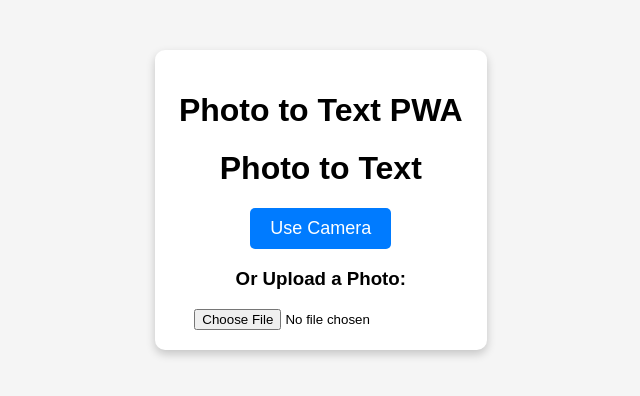
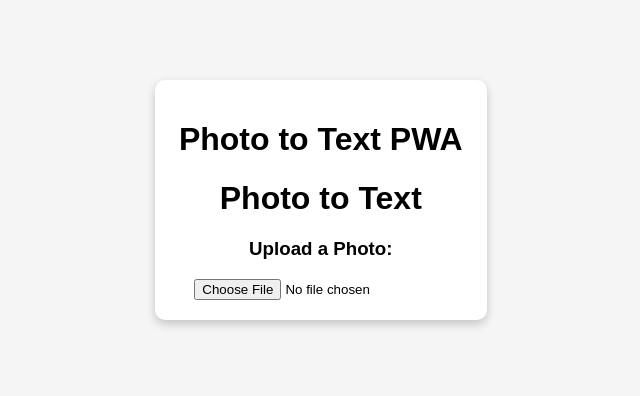
Before and after one commit to joesch21/hydrantextract, a React (Create React App) app: page / in a window 1280 px wide. Shown: the part 200-596 px from the top of the page, without its empty margins (323-963 px from the left). Built offline with nearby package versions, Linux system fonts and the light colour scheme.

Commit message:
upload file only

```diff
--- a/src/components/cameracapture.js
+++ b/src/components/cameracapture.js
@@ -1,72 +1,7 @@
-import React, { useRef, useState, useEffect } from 'react';
+import React, { useState } from 'react';
 
-const CameraCapture = ({ onCapture }) => {
-  const videoRef = useRef(null);
-  const canvasRef = useRef(null);
-  const [isCameraOn, setIsCameraOn] = useState(false);
-  const [preview, setPreview] = useState(null); // For previewing uploaded or captured images
-  const [isVideoReady, setIsVideoReady] = useState(false); // Ensure video element is ready
-
-  // Ensure video element is ready
-  useEffect(() => {
-    if (videoRef.current) {
-      setIsVideoReady(true); // Set video as ready once it's mounted
-    }
-  }, [videoRef]);
-
-  // Start the camera
-  const startCamera = async () => {
-    try {
-      if (!isVideoReady) {
-        alert('Camera element is not ready. Please refresh the page and try again.');
-        return;
-      }
-
-      const stream = await navigator.mediaDevices.getUserMedia({
-        video: {
-          facingMode: { ideal: 'environment' }, // Prefer rear camera
-        },
-      });
-
-      // Attach the camera stream to the video element
-      videoRef.current.srcObject = stream;
-      setIsCameraOn(true);
-    } catch (error) {
-      console.error('Error accessing the camera:', error);
-      if (error.name === 'NotAllowedError') {
-        alert('Camera access was denied. Please allow camera permissions in your browser settings.');
-      } else if (error.name === 'NotFoundError') {
-        alert('No camera was found on this device.');
-      } else {
-        alert(`Unable to access the camera: ${error.message}. Please check your permissions.`);
-      }
-    }
-  };
-
-  // Capture an image from the camera
-  const captureImage = () => {
-    const video = videoRef.current;
-    const canvas = canvasRef.current;
-    const context = canvas.getContext('2d');
-    canvas.width = video.videoWidth;
-    canvas.height = video.videoHeight;
-    context.drawImage(video, 0, 0, canvas.width, canvas.height);
-    const imageData = canvas.toDataURL('image/png');
-    setPreview(imageData); // Show the captured image as a preview
-    onCapture(imageData); // Pass the image data to the parent component
-
-    // Stop the camera
-    stopCamera();
-  };
-
-  // Stop the camera stream
-  const stopCamera = () => {
-    const stream = videoRef.current?.srcObject;
-    if (stream) {
-      stream.getTracks().forEach((track) => track.stop());
-    }
-    setIsCameraOn(false);
-  };
+const PhotoUpload = ({ onCapture }) => {
+  const [preview, setPreview] = useState(null); // For previewing uploaded images
 
   // Handle file upload
   const handleFileUpload = (event) => {
@@ -90,25 +25,9 @@ const CameraCapture = ({ onCapture }) => {
     <div>
       <h1>Photo to Text</h1>
 
-      {/* Camera Controls */}
-      <div>
-        <button onClick={startCamera} disabled={isCameraOn}>
-          Use Camera
-        </button>
-        {isCameraOn && (
-          <div>
-            <video ref={videoRef} autoPlay playsInline style={{ width: '100%' }} />
-            <button onClick={captureImage}>Capture Image</button>
-          </div>
-        )}
-      </div>
-
-      {/* Hidden canvas for capturing image */}
-      <canvas ref={canvasRef} style={{ display: 'none' }} />
-
       {/* File Upload */}
       <div>
-        <h3>Or Upload a Photo:</h3>
+        <h3>Upload a Photo:</h3>
         <input type="file" accept="image/*" onChange={handleFileUpload} />
       </div>
 
@@ -123,4 +42,4 @@ const CameraCapture = ({ onCapture }) => {
   );
 };
 
-export default CameraCapture;
+export default PhotoUpload;
```
